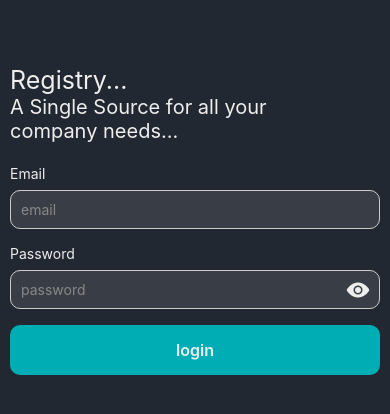
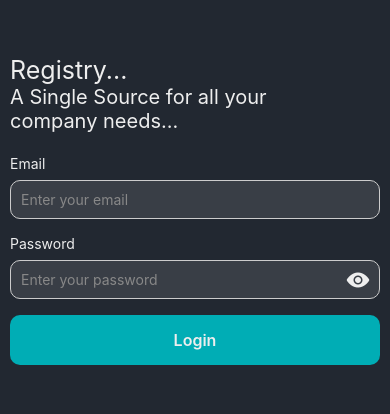
Before and after one commit to TheDummyUser/registry, a React Native app in the folder client/: screen /OnBoarding in a window 390 px wide. Shown: the part 242-656 px from the top of the page. Built offline with nearby package versions, Linux system fonts and the light colour scheme.

Commit message:
client side changed added redux and soon..

```diff
--- a/client/App.tsx
+++ b/client/App.tsx
@@ -1,7 +1,16 @@
 import 'react-native-gesture-handler';
+import { Provider } from 'react-redux';
+import { PersistGate } from 'redux-persist/integration/react';
 
 import Navigation from '~/navigation';
+import { persistor, store } from '~/redux/store';
 
 export default function App() {
-  return <Navigation />;
+  return (
+    <Provider store={store}>
+      <PersistGate persistor={persistor}>
+        <Navigation />
+      </PersistGate>
+    </Provider>
+  );
 }
--- a/client/package.json
+++ b/client/package.json
@@ -11,6 +11,7 @@
   },
   "dependencies": {
     "@expo/vector-icons": "^14.0.0",
+    "@hookform/resolvers": "^5.0.1",
     "@react-native-async-storage/async-storage": "^2.1.2",
     "@react-navigation/bottom-tabs": "^7.2.0",
     "@react-navigation/native": "^7.0.3",
@@ -21,12 +22,14 @@
     "expo-status-bar": "~2.0.1",
     "expo-system-ui": "^4.0.8",
     "react": "18.3.1",
+    "react-hook-form": "^7.56.0",
     "react-native": "0.76.7",
     "react-native-gesture-handler": "~2.20.2",
     "react-native-safe-area-context": "4.12.0",
     "react-native-screens": "~4.4.0",
     "react-redux": "^9.2.0",
-    "redux-persist": "^6.0.0"
+    "redux-persist": "^6.0.0",
+    "zod": "^3.24.3"
   },
   "devDependencies": {
     "@babel/core": "^7.20.0",
--- a/client/src/redux/reduces.ts
+++ b/client/src/redux/reduces.ts
@@ -1,9 +1,11 @@
 import { combineReducers } from '@reduxjs/toolkit';
 
 import authReducer from '~/redux/slices/authSlice';
+import { authApi } from './services/authService';
 
 const rootReducer = combineReducers({
   auth: authReducer,
+  [authApi.reducerPath]: authApi.reducer,
 });
 
 export default rootReducer;
--- /dev/null
+++ b/client/src/redux/services/authService.ts
@@ -0,0 +1,26 @@
+import { fetchBaseQuery, createApi } from '@reduxjs/toolkit/query/react';
+
+import { base_url, api_urls } from '../urls';
+
+export const authApi = createApi({
+  reducerPath: 'authApi',
+  baseQuery: fetchBaseQuery({ baseUrl: base_url }),
+  endpoints: (builder) => ({
+    login: builder.mutation<any, { email: string; password: string }>({
+      query: ({ email, password }) => ({
+        url: api_urls.login,
+        method: 'POST',
+        body: { email, password },
+      }),
+    }),
+    register: builder.mutation({
+      query: (body) => ({
+        url: api_urls.signup,
+        method: 'POST',
+        body,
+      }),
+    }),
+  }),
+});
+
+export const { useLoginMutation, useRegisterMutation } = authApi;
--- a/client/src/redux/store.ts
+++ b/client/src/redux/store.ts
@@ -4,6 +4,7 @@ import { configureStore } from '@reduxjs/toolkit';
 import { persistReducer, persistStore } from 'redux-persist';
 
 import rootReducer from './reduces';
+import { authApi } from './services/authService';
 
 const persistConfig = {
   key: 'root',
@@ -22,7 +23,7 @@ export const store = configureStore({
       serializableCheck: {
         ignoredActions: ['persist/PERSIST', 'persist/REHYDRATE'],
       },
-    }),
+    }).concat(authApi.middleware),
 });
 
 export const persistor = persistStore(store);
--- a/client/src/redux/urls.ts
+++ b/client/src/redux/urls.ts
@@ -0,0 +1,21 @@
+// export const base_url = '10.0.2.1:8080/api'; // replace with actual domain or IP
+export const base_url = 'http://192.168.0.109:8080/api';
+
+export const api_urls = {
+  // Public
+  login: 'login',
+  signup: 'signup',
+
+  // Timer
+  checkTimer: 'checktimer',
+  startTimer: 'starttimer',
+  stopTimer: 'stoptimer',
+
+  // Leave
+  applyLeave: 'applyleaves',
+
+  // Admin
+  getUsers: 'users',
+  getAllLeaves: 'allleaves',
+  acceptLeaves: 'accept_leaves',
+};
--- a/client/src/screens/OnBoarding/index.tsx
+++ b/client/src/screens/OnBoarding/index.tsx
@@ -1,12 +1,48 @@
 import React from 'react';
 import { Text, View } from 'react-native';
+import { Controller, useForm } from 'react-hook-form';
+import { z } from 'zod';
+import { zodResolver } from '@hookform/resolvers/zod';
 
 import CustomButton from '~/components/CustomButton';
 import InputField from '~/components/InputField';
 import Container from '~/components/container';
+import { useLoginMutation } from '~/redux/services/authService';
 import { colors } from '~/utils/colors';
 
+// Zod schema
+const loginSchema = z.object({
+  email: z.string().email({ message: 'Invalid email' }),
+  password: z.string().min(6, { message: 'Password must be at least 6 characters' }),
+});
+
+type LoginForm = z.infer<typeof loginSchema>;
+
 const OnBoarding = () => {
+  const [login, { data }] = useLoginMutation();
+
+  console.log('login data', data);
+  const {
+    control,
+    handleSubmit,
+    formState: { errors },
+  } = useForm<LoginForm>({
+    resolver: zodResolver(loginSchema),
+    defaultValues: {
+      email: '',
+      password: '',
+    },
+  });
+
+  const onSubmit = async (data: LoginForm) => {
+    console.log('Login payload =>', data);
+    try {
+      await login(data).unwrap();
+    } catch (err) {
+      console.log('Login error:', err);
+    }
+  };
+
   return (
     <Container>
       <View style={{ flex: 1, justifyContent: 'center' }}>
@@ -16,10 +52,42 @@ const OnBoarding = () => {
             A Single Source for all your {'\n'}company needs...
           </Text>
         </View>
-        <View style={{ height: 130, justifyContent: 'space-around' }}>
-          <InputField label="Email" placeholder="email" />
-          <InputField label="Password" placeholder="password" secureTextEntry />
-          <CustomButton text="login" onPress={() => {}} />
+
+        <View style={{ height: 150, justifyContent: 'space-around' }}>
+          <Controller
+            control={control}
+            name="email"
+            render={({ field: { onChange, onBlur, value }, fieldState: { error } }) => (
+              <InputField
+                label="Email"
+                placeholder="Enter your email"
+                onBlur={onBlur}
+                onChangeText={onChange}
+                value={value}
+                error={error?.message}
+                autoCapitalize="none"
+                keyboardType="email-address"
+              />
+            )}
+          />
+
+          <Controller
+            control={control}
+            name="password"
+            render={({ field: { onChange, onBlur, value }, fieldState: { error } }) => (
+              <InputField
+                label="Password"
+                placeholder="Enter your password"
+                onBlur={onBlur}
+                onChangeText={onChange}
+                value={value}
+                error={error?.message}
+                secureTextEntry
+              />
+            )}
+          />
+
+          <CustomButton text="Login" onPress={handleSubmit(onSubmit)} />
         </View>
       </View>
     </Container>
```
Also changed, not shown: client/src/screens/Signup/index.tsx (added, +19 -0 lines), 1 other file (tests, documents, lock files or other folders).
